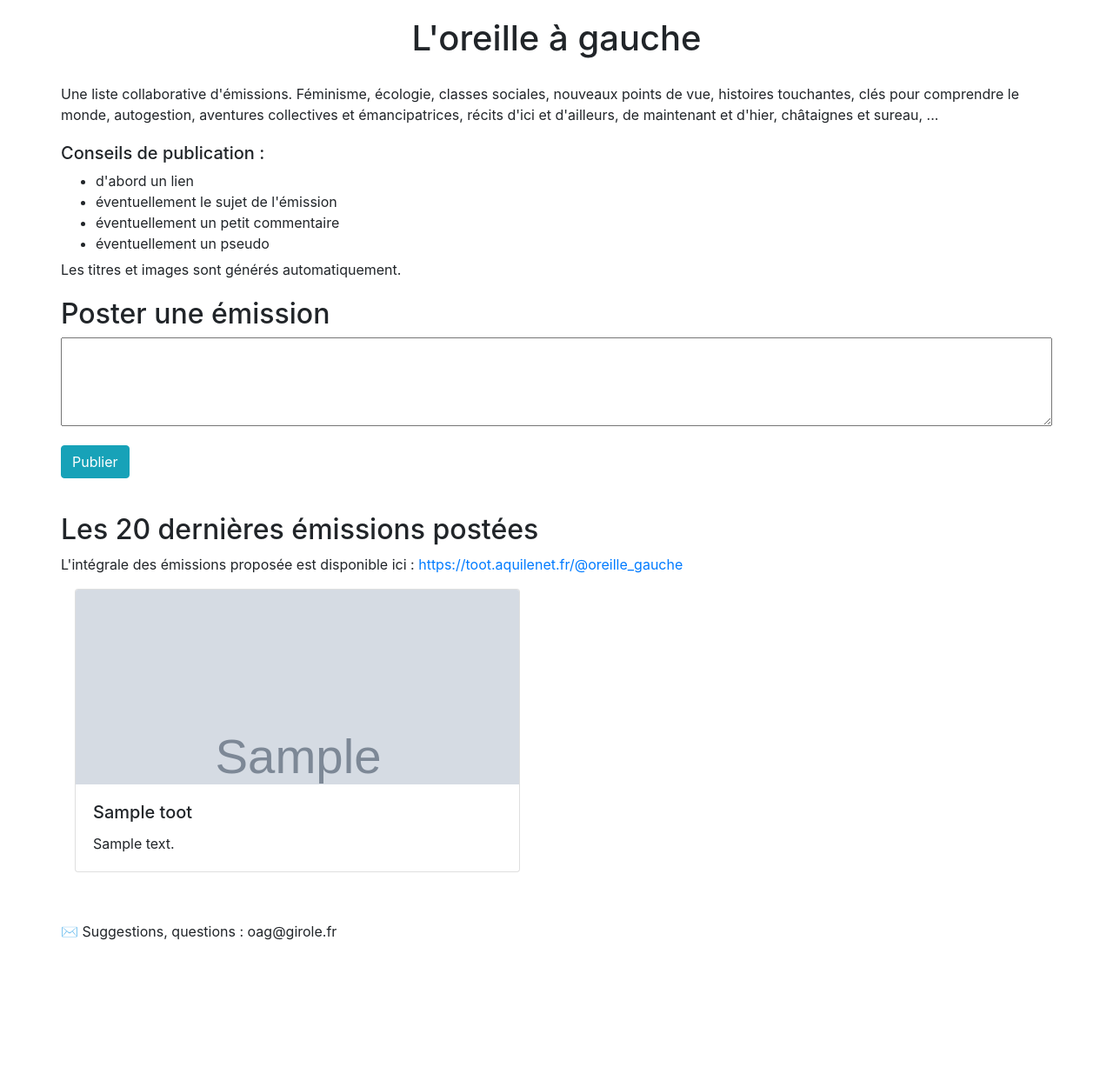
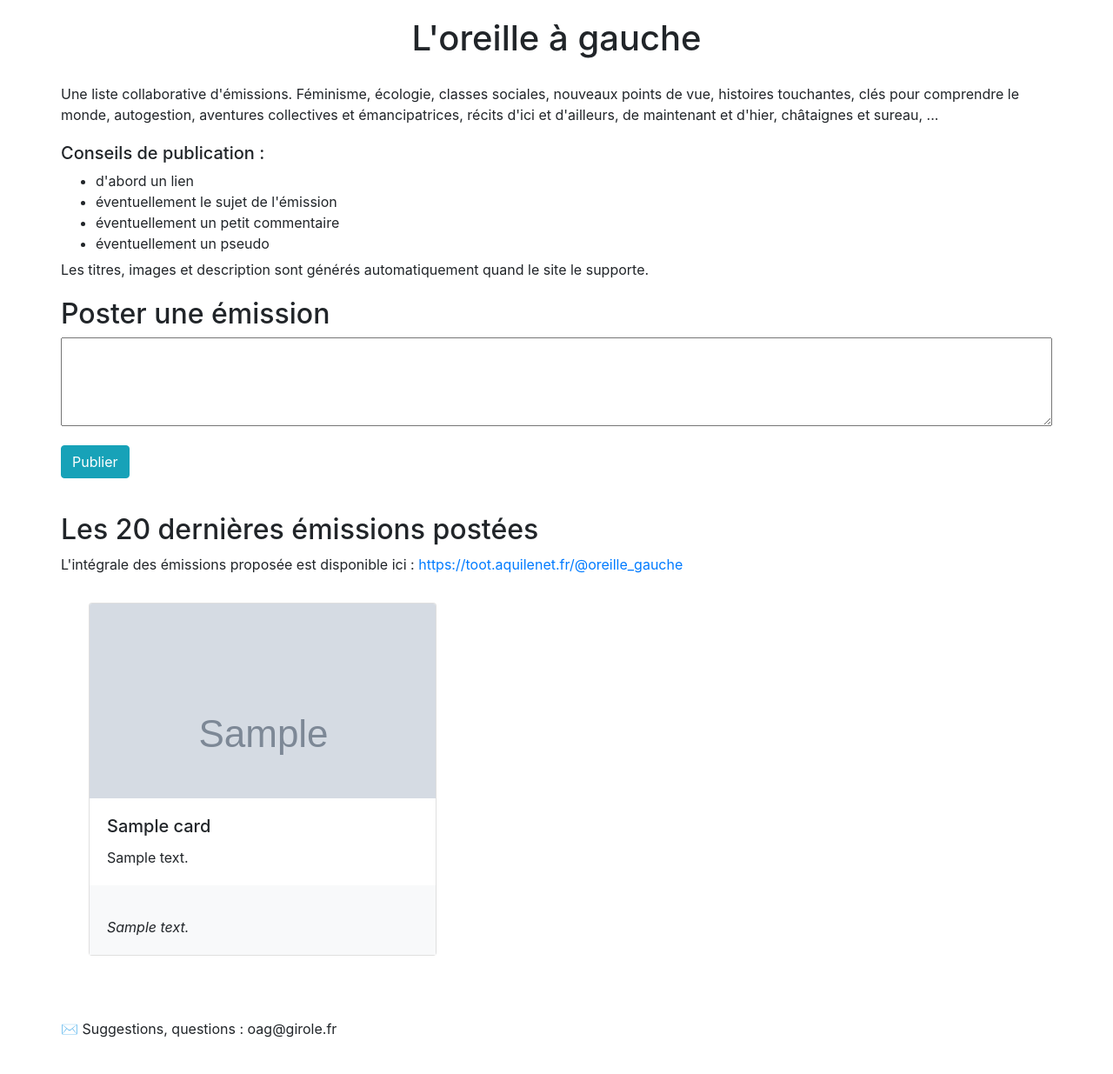
Before and after one commit to Jojo144/oreille_a_gauche, a Django app: template main/templates/submit_toot.html in a window 1280 px wide. Shown: the whole page at 87% size. Before the commit the page ends 1081 px from the top, so only its background shows below. Run offline with Django 3.2, Linux system fonts and the light colour scheme; tables that the repository leaves empty hold one stand-in row (values such as "Sample post"); the template is opened without the code that fills it: values that come from a table or form of the project are taken from there, most other values are stand-ins (such as "Sample title", 1, 10 or a date in 2020); grey boxes marked "Sample" are stand-in pictures; parts of the project's set-up code (start-up, migrations or seed data) failed here and were passed over; some libraries are stand-ins or nearby versions.

Commit message:
Propose une nouvelle présentation des cards
- mentionne la description lorsqu'elle est fournie
- à la largeur native des images (400px), évite l'overscaling moche
- règles CSS déplacée dans feuille de style

```diff
--- a/main/static/main.css
+++ b/main/static/main.css
@@ -26,3 +26,19 @@ a .ellipsis:after {
 .neg-tiny-top-space {
     margin-top: -10px;
 }
+.description {
+    font-style: italic;
+}
+
+.card {
+    width: 400px;
+    margin: 2rem;
+}
+.card-img-top {
+    overflow:hidden;
+    height: 14rem;
+}
+img {
+    width: 400px;
+    clip-path: content-box;
+}
--- a/main/templates/submit_toot.html
+++ b/main/templates/submit_toot.html
@@ -38,7 +38,8 @@
 		</ul>
 	    </div>
 	    <div class="row neg-tiny-top-space">
-		Les titres et images sont générés automatiquement.
+		Les titres, images et description sont générés automatiquement quand le
+		site le supporte.
 	    </div>
 	    <div class="row small-top-space">
 		<h2>Poster une émission</h2>
@@ -59,19 +60,30 @@
 	    </div>
 	    <div class="row">
 		{% for toot in toot_list %}
-		<div class="card" style="width: 32rem; margin: 1rem">
-
-		    <div class="card-img-top" style="overflow:hidden; height: 14rem">
-			<img style="width: 32rem; clip-path: content-box;" src="{{ toot.image | safe}}">
+		<div class="card">
+		    <div class="card-img-top">
+			    <img  src="{{ toot.image | safe}}">
 		    </div>
+            {% if toot.card.title or toot.card.description %}
 		    <div class="card-body">
-			<h5 class="card-title">
-			    {{ toot.title | safe}}
-			</h5>
-			<p class="card-text" >
-			    {{ toot.content | safe}}
-			</p>
-		    </div>
+                {% if toot.card.title %}
+			    <h5 class="card-title">
+			        {{ toot.card.title | safe}}
+			    </h5>
+                {% endif %}
+                {% if toot.card.description %}
+			    <div class="card-text" >
+               {{ toot.card.description }}
+                </div>
+                {% endif %}
+            </div>
+            {% endif %}
+		    <div class="card-body bg-light">
+			    </p>
+                <div class="card-text description">
+                    {{ toot.content | safe}}
+                </div>
+            </div>
 		</div>
 		{% endfor %}
 	    </div>
--- a/main/views.py
+++ b/main/views.py
@@ -28,8 +28,8 @@ class TootForm(forms.Form):
 def content_of_toot(t):
     d = {'content': t['content']}
     if t['card'] is not None:
+        d['card'] = t['card']
         d['image'] = t['card']['image']
-        d['title'] = t['card']['title']
     else:
         d['image'] = static('default_card_image.jpg')
     return d
```
